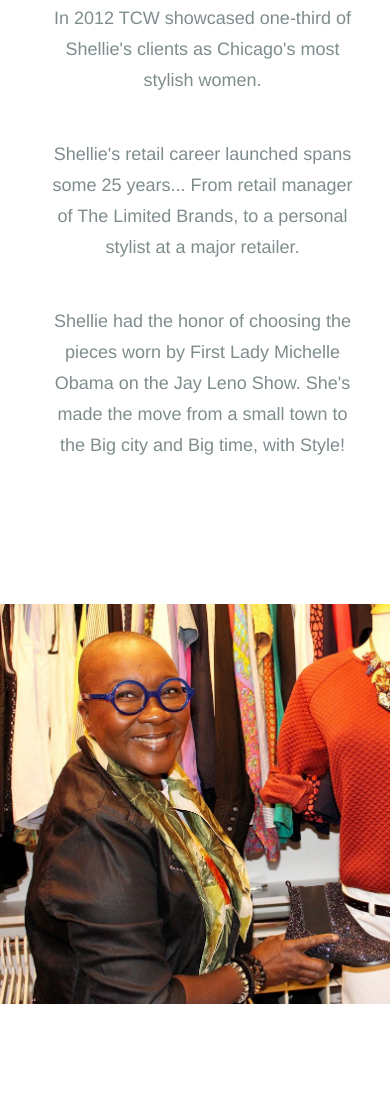
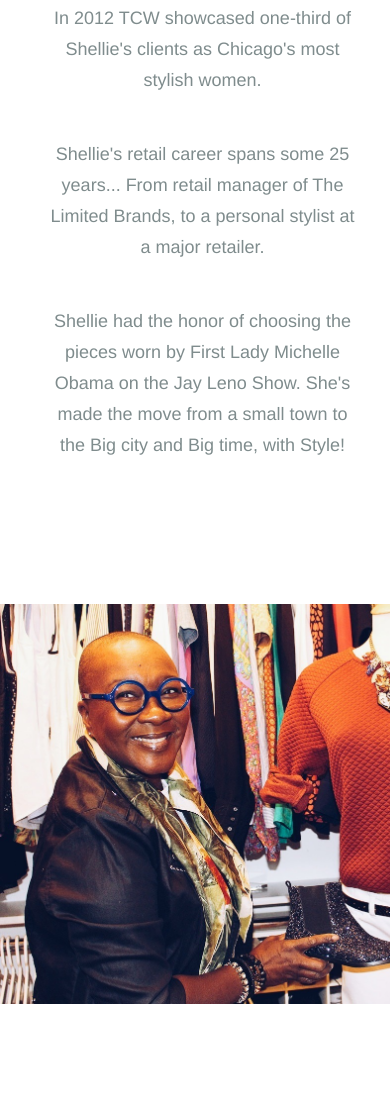
Before and after one commit to matthelbig/closet-wardrobe-you, a plain HTML site: page index.html in a window 390 px wide. Shown: the part 1972-3074 px from the top of the page. Drawn offline with Linux system fonts and the light colour scheme.

Commit message:
word fix

```diff
--- a/css/style.css
+++ b/css/style.css
@@ -1649,7 +1649,7 @@ section * {
   position: relative;
   z-index: 50;
   height: 800px;
-  background-image: url("../img/shellie.jpg");
+  background-image: url("../img/photo2.jpg");
 }
 .header-20-sub.v-center,
 .header-20-sub .v-center {
@@ -1713,7 +1713,7 @@ section * {
   position: relative;
   height: 400px;
   background:
-  background-image: url("../img/shellie.jpg") no-repeat top center;
+  background-image: url("../img/photo2.jpg") no-repeat top center;
   background-size: cover;
 -moz-background-size: cover;
 -webkit-background-size: cover;
--- a/index.html
+++ b/index.html
@@ -67,7 +67,7 @@ She's known in some circles as "a secret weapon".</p>
 
 <p>In 2012 TCW showcased one-third of Shellie's clients as Chicago's most stylish women.</p>
 
-<p>Shellie's retail career launched spans some 25 years... From retail manager of The Limited Brands, to a personal stylist at a major retailer.</p>
+<p>Shellie's retail career spans some 25 years... From retail manager of The Limited Brands, to a personal stylist at a major retailer.</p>
 
 <p>Shellie had the honor of choosing the pieces worn by First Lady Michelle Obama on the Jay Leno Show. She's made the move from a small town to the Big city and Big time, with Style!</p>
 
```
Also changed, not shown: img/photo2.jpg (added).
